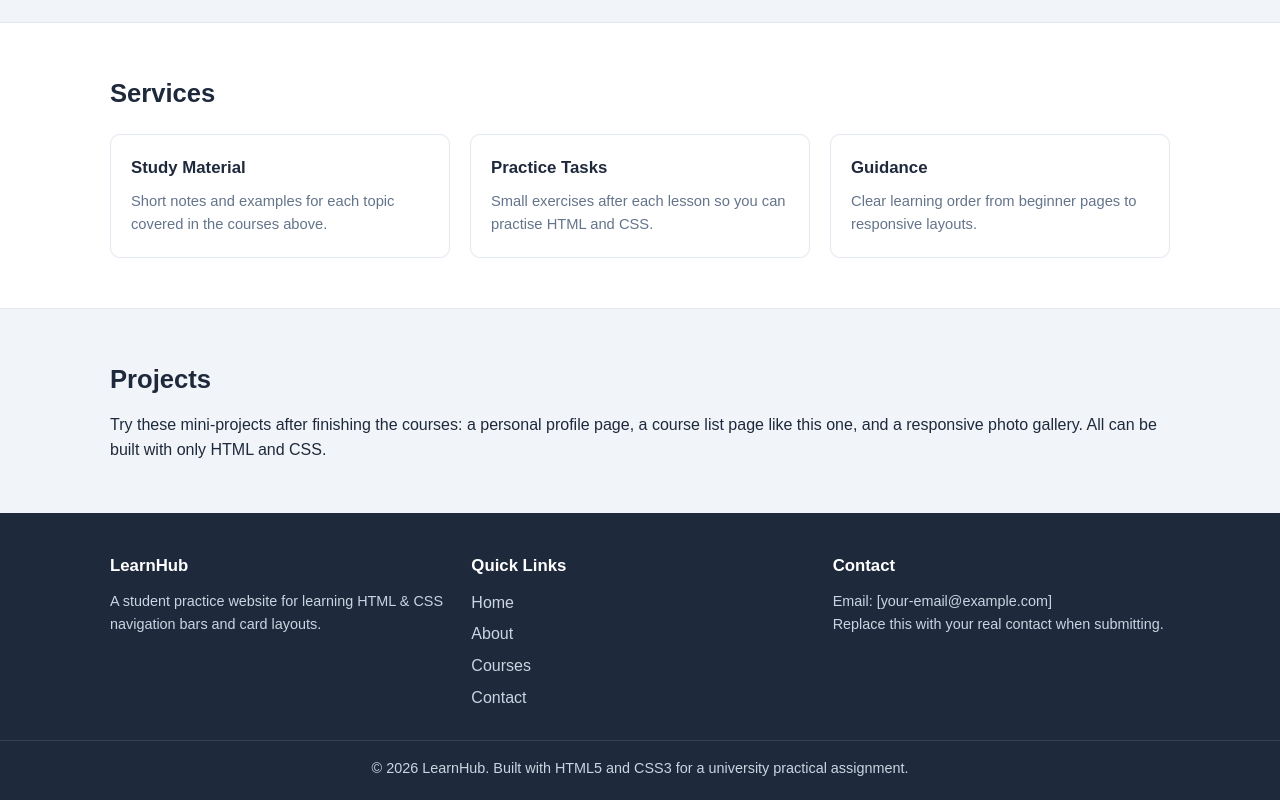
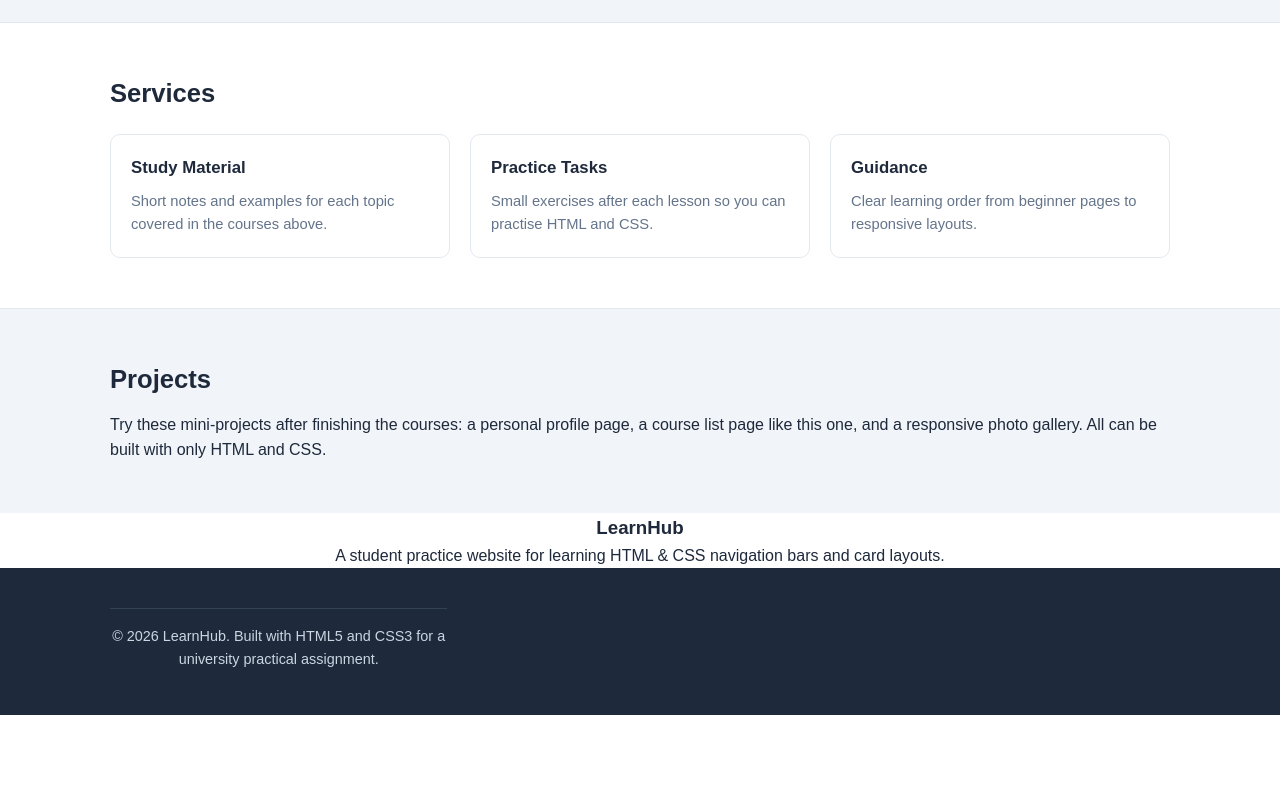
Before and after one commit to SulavShrestha-sulu/-html-css-assignment, a plain HTML site: page index.html in a window 1280 px wide. Shown: the part 1776-2576 px from the top of the page. After the commit the page ends 2491 px from the top, so only its background shows below. Drawn offline with Linux system fonts and the light colour scheme.

Commit message:
Refactor footer layout and add center alignment
Reorganized footer structure and added center alignment.

```diff
--- a/index.html
+++ b/index.html
@@ -175,30 +175,22 @@
         </section>
 
     </main>
-
-
-    <footer class="site-footer" id="contact">
-        <div class="container footer-grid">
-            <div>
+    <center >
+         <div>
                 <h3>LearnHub</h3>
                 <p>A student practice website for learning HTML &amp; CSS navigation bars and card layouts.</p>
             </div>
-            <div>
-                <h3>Quick Links</h3>
-                <ul class="footer-links">
-                    <li><a href="#home">Home</a></li>
-                    <li><a href="#about">About</a></li>
-                    <li><a href="#courses">Courses</a></li>
-                    <li><a href="#contact">Contact</a></li>
-                </ul>
-            </div>
-            <div>
-                <h3>Contact</h3>
-                <p>Email: [your-email@example.com]</p>
-                <p>Replace this with your real contact when submitting.</p>
-            </div>
-        </div>
+</center>
+
+    <footer class="site-footer" id="contact">
+         <center>
+        <div class="container footer-grid">
+
         <p class="copyright">&copy; 2026 LearnHub. Built with HTML5 and CSS3 for a university practical assignment.</p>
+
+        </div></center>
+
+
     </footer>
 
 </body>
```
